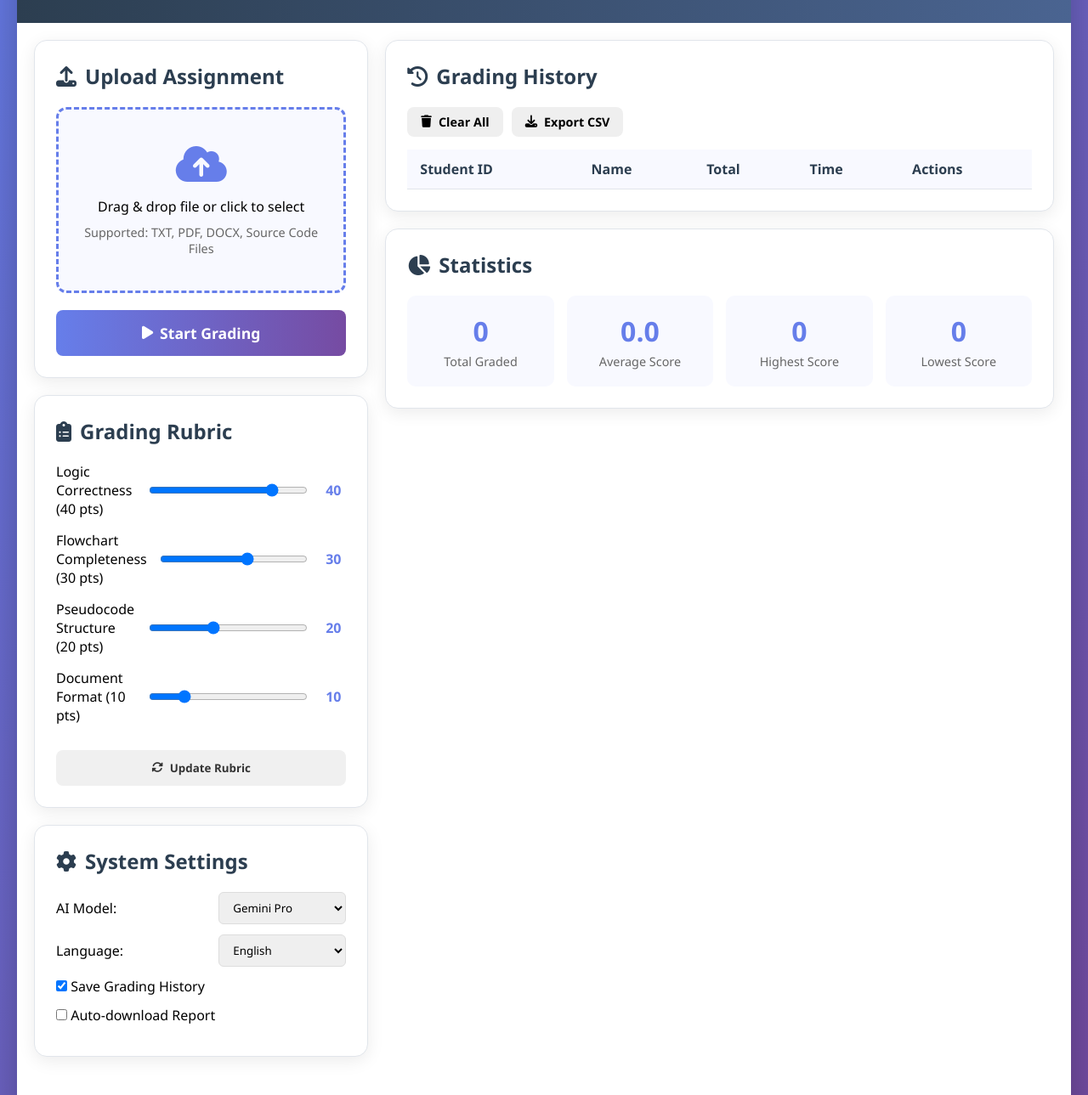
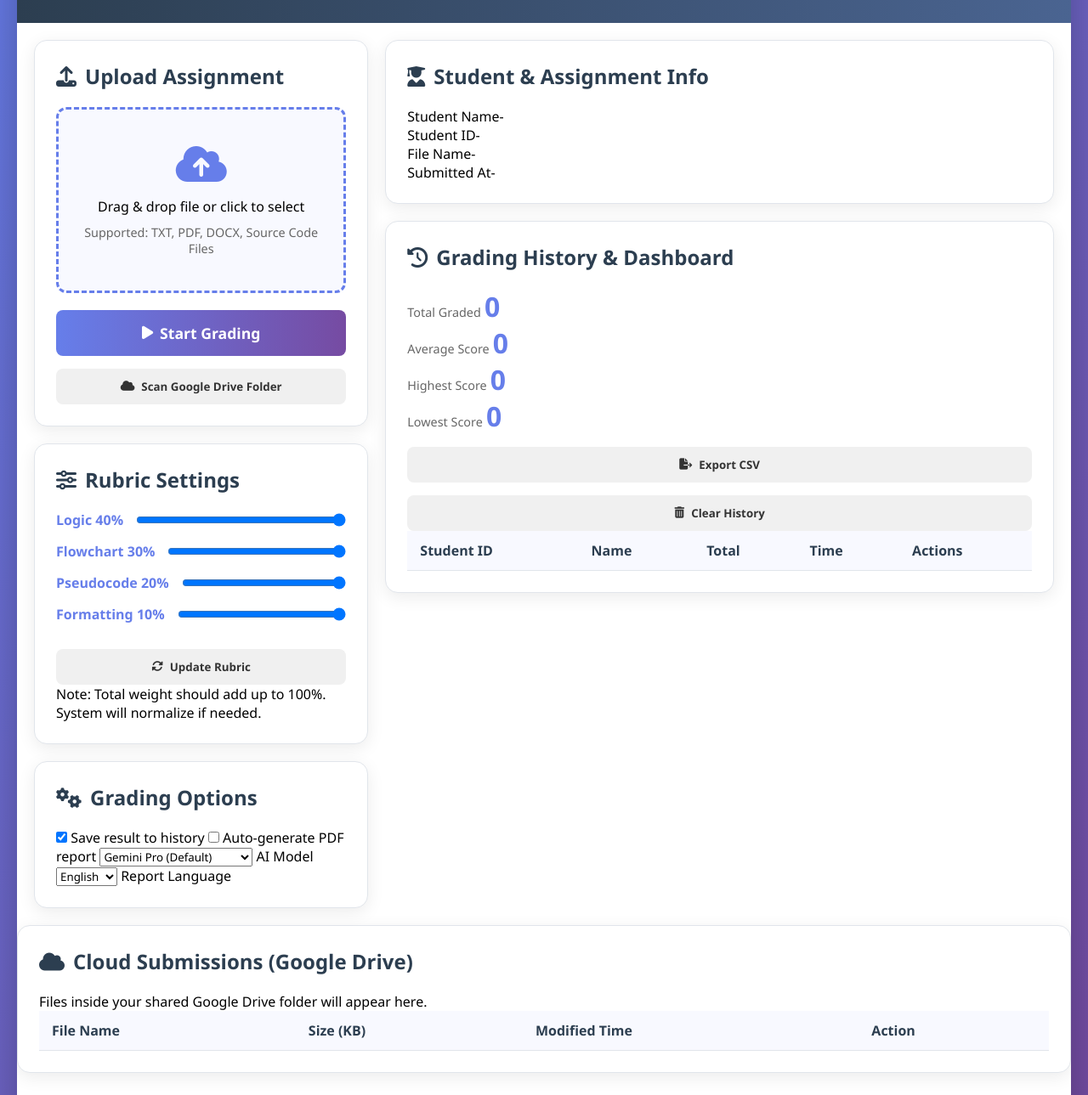
Before and after one commit to xuepu4327-code/autoassess, a plain HTML site: page index.html in a window 1280 px wide. Shown: the part 151-1440 px from the top of the page at 85% size. Drawn offline with nearby package versions, Linux system fonts and the light colour scheme.

Commit message:
index.html

```diff
--- a/index.html
+++ b/index.html
@@ -16,7 +16,6 @@
             <p class="subtitle">Automated Programming Logic Assignment Evaluation System</p>
         </header>
 
-        <!-- Main Content -->
         <div class="main-content">
             <!-- Left Panel: Upload & Settings -->
             <div class="left-panel">
@@ -28,160 +27,195 @@
                         <input type="file" id="fileInput" accept=".txt,.pdf,.docx,.py,.java,.cpp">
                         <p class="file-info">Supported: TXT, PDF, DOCX, Source Code Files</p>
                     </div>
+                    <!-- 本地上传评分 -->
                     <button class="btn-primary" onclick="processFile()" id="processBtn">
                         <i class="fas fa-play"></i> Start Grading
+                    </button>
+                    <!-- 真正连 Google Drive 的按钮 -->
+                    <button class="btn-secondary" onclick="scanDriveFolder()" id="cloudScanBtn">
+                        <i class="fas fa-cloud"></i> Scan Google Drive Folder
                     </button>
                 </div>
 
                 <div class="card">
-                    <h2><i class="fas fa-clipboard-list"></i> Grading Rubric</h2>
-                    <div class="rubric-item">
-                        <label>Logic Correctness (40 pts)</label>
-                        <input type="range" id="logicWeight" min="0" max="50" value="40">
-                        <span id="logicValue">40</span>
-                    </div>
-                    <div class="rubric-item">
-                        <label>Flowchart Completeness (30 pts)</label>
-                        <input type="range" id="flowchartWeight" min="0" max="50" value="30">
-                        <span id="flowchartValue">30</span>
-                    </div>
-                    <div class="rubric-item">
-                        <label>Pseudocode Structure (20 pts)</label>
-                        <input type="range" id="pseudocodeWeight" min="0" max="50" value="20">
-                        <span id="pseudocodeValue">20</span>
-                    </div>
-                    <div class="rubric-item">
-                        <label>Document Format (10 pts)</label>
-                        <input type="range" id="formattingWeight" min="0" max="50" value="10">
-                        <span id="formattingValue">10</span>
+                    <h2><i class="fas fa-sliders-h"></i> Rubric Settings</h2>
+                    <div class="rubric-settings">
+                        <div class="rubric-item">
+                            <div class="rubric-label">
+                                <span>Logic</span>
+                                <span class="rubric-weight" id="logicWeightLabel">40%</span>
+                            </div>
+                            <input type="range" id="logicWeight" min="0" max="40" value="40">
+                        </div>
+                        <div class="rubric-item">
+                            <div class="rubric-label">
+                                <span>Flowchart</span>
+                                <span class="rubric-weight" id="flowchartWeightLabel">30%</span>
+                            </div>
+                            <input type="range" id="flowchartWeight" min="0" max="30" value="30">
+                        </div>
+                        <div class="rubric-item">
+                            <div class="rubric-label">
+                                <span>Pseudocode</span>
+                                <span class="rubric-weight" id="pseudocodeWeightLabel">20%</span>
+                            </div>
+                            <input type="range" id="pseudocodeWeight" min="0" max="20" value="20">
+                        </div>
+                        <div class="rubric-item">
+                            <div class="rubric-label">
+                                <span>Formatting</span>
+                                <span class="rubric-weight" id="formattingWeightLabel">10%</span>
+                            </div>
+                            <input type="range" id="formattingWeight" min="0" max="10" value="10">
+                        </div>
                     </div>
                     <button class="btn-secondary" onclick="updateRubric()">
                         <i class="fas fa-sync-alt"></i> Update Rubric
                     </button>
+                    <p class="rubric-note">Note: Total weight should add up to 100%. System will normalize if needed.</p>
                 </div>
 
                 <div class="card">
-                    <h2><i class="fas fa-cog"></i> System Settings</h2>
-                    <div class="setting-item">
-                        <label>AI Model:</label>
-                        <select id="aiModel">
-                            <option value="gemini-pro">Gemini Pro</option>
-                            <option value="gemini-pro-vision">Gemini Pro Vision</option>
-                        </select>
-                    </div>
-                    <div class="setting-item">
-                        <label>Language:</label>
-                        <select id="language">
-                            <option value="en">English</option>
-                            <option value="zh-TW">繁體中文</option>
-                        </select>
-                    </div>
-                    <div class="setting-item">
-                        <label><input type="checkbox" id="saveHistory" checked> Save Grading History</label>
-                    </div>
-                    <div class="setting-item">
-                        <label><input type="checkbox" id="autoDownload"> Auto-download Report</label>
+                    <h2><i class="fas fa-cogs"></i> Grading Options</h2>
+                    <div class="options-grid">
+                        <label class="option-item">
+                            <input type="checkbox" id="saveHistory" checked>
+                            <span>Save result to history</span>
+                        </label>
+                        <label class="option-item">
+                            <input type="checkbox" id="autoDownload">
+                            <span>Auto-generate PDF report</span>
+                        </label>
+                        <label class="option-item">
+                            <select id="aiModel">
+                                <option value="gemini-pro">Gemini Pro (Default)</option>
+                                <option value="mock">Demo Mode (No API Key)</option>
+                            </select>
+                            <span>AI Model</span>
+                        </label>
+                        <label class="option-item">
+                            <select id="language">
+                                <option value="en">English</option>
+                                <option value="zh">Chinese</option>
+                            </select>
+                            <span>Report Language</span>
+                        </label>
                     </div>
                 </div>
             </div>
 
-            <!-- Right Panel: Results Display -->
+            <!-- Right Panel: Results & History -->
             <div class="right-panel">
-                <div class="card result-card" id="resultCard" style="display: none;">
-                    <h2><i class="fas fa-chart-bar"></i> Grading Results</h2>
-
-                    <div class="student-info">
+                <!-- Student & File Info -->
+                <div class="card">
+                    <h2><i class="fas fa-user-graduate"></i> Student & Assignment Info</h2>
+                    <div class="info-grid">
                         <div class="info-item">
-                            <span class="label">Student Name:</span>
-                            <span id="studentName" class="value">-</span>
+                            <span class="info-label">Student Name</span>
+                            <span class="info-value" id="studentName">-</span>
                         </div>
                         <div class="info-item">
-                            <span class="label">Student ID:</span>
-                            <span id="studentId" class="value">-</span>
+                            <span class="info-label">Student ID</span>
+                            <span class="info-value" id="studentId">-</span>
                         </div>
                         <div class="info-item">
-                            <span class="label">Submission Time:</span>
-                            <span id="submitTime" class="value">-</span>
+                            <span class="info-label">File Name</span>
+                            <span class="info-value" id="fileName">-</span>
                         </div>
                         <div class="info-item">
-                            <span class="label">File Name:</span>
-                            <span id="fileName" class="value">-</span>
+                            <span class="info-label">Submitted At</span>
+                            <span class="info-value" id="submitTime">-</span>
                         </div>
                     </div>
+                </div>
 
-                    <div class="scores-container">
-                        <div class="score-box">
-                            <div class="score-title">Logic</div>
-                            <div class="score-number" id="logicScore">0</div>
-                            <div class="score-max">/40</div>
+                <!-- Evaluation Result -->
+                <div class="card" id="resultCard" style="display: none;">
+                    <h2><i class="fas fa-clipboard-check"></i> Evaluation Result</h2>
+                    <div class="score-grid">
+                        <div class="score-item">
+                            <span class="score-label">Logic</span>
                             <div class="score-bar">
                                 <div class="score-fill" id="logicBar"></div>
                             </div>
+                            <span class="score-value" id="logicScore">0</span> / 40
                         </div>
-                        <div class="score-box">
-                            <div class="score-title">Flowchart</div>
-                            <div class="score-number" id="flowchartScore">0</div>
-                            <div class="score-max">/30</div>
+                        <div class="score-item">
+                            <span class="score-label">Flowchart</span>
                             <div class="score-bar">
                                 <div class="score-fill" id="flowchartBar"></div>
                             </div>
+                            <span class="score-value" id="flowchartScore">0</span> / 30
                         </div>
-                        <div class="score-box">
-                            <div class="score-title">Pseudocode</div>
-                            <div class="score-number" id="pseudocodeScore">0</div>
-                            <div class="score-max">/20</div>
+                        <div class="score-item">
+                            <span class="score-label">Pseudocode</span>
                             <div class="score-bar">
                                 <div class="score-fill" id="pseudocodeBar"></div>
                             </div>
+                            <span class="score-value" id="pseudocodeScore">0</span> / 20
                         </div>
-                        <div class="score-box">
-                            <div class="score-title">Format</div>
-                            <div class="score-number" id="formattingScore">0</div>
-                            <div class="score-max">/10</div>
+                        <div class="score-item">
+                            <span class="score-label">Formatting</span>
                             <div class="score-bar">
                                 <div class="score-fill" id="formattingBar"></div>
                             </div>
+                            <span class="score-value" id="formattingScore">0</span> / 10
                         </div>
                     </div>
 
                     <div class="total-score">
-                        <div class="total-label">Total Score</div>
-                        <div class="total-number" id="totalScore">0</div>
-                        <div class="total-max">/100</div>
+                        <span>Total Score</span>
+                        <span class="total-value" id="totalScore">0 / 100</span>
                     </div>
 
                     <div class="feedback-section">
-                        <h3><i class="fas fa-comment-dots"></i> AI Feedback</h3>
-                        <div class="feedback-content" id="feedbackText">
-                            Waiting for grading results...
-                        </div>
+                        <h3><i class="fas fa-comments"></i> AI Feedback</h3>
+                        <pre id="feedbackText" class="feedback-text">No feedback yet.</pre>
                     </div>
 
-                    <div class="action-buttons">
+                    <div class="result-actions">
+                        <button class="btn-secondary" onclick="resetAssessment()">
+                            <i class="fas fa-redo"></i> Reset
+                        </button>
                         <button class="btn-success" onclick="generatePDF()">
                             <i class="fas fa-file-pdf"></i> Download PDF Report
-                        </button>
-                        <button class="btn-info" onclick="saveToHistory()">
-                            <i class="fas fa-save"></i> Save to History
-                        </button>
-                        <button class="btn-warning" onclick="resetAssessment()">
-                            <i class="fas fa-redo"></i> Regrade
                         </button>
                     </div>
                 </div>
 
-                <div class="card history-card">
-                    <h2><i class="fas fa-history"></i> Grading History</h2>
-                    <div class="history-controls">
-                        <button class="btn-small" onclick="clearHistory()">
-                            <i class="fas fa-trash"></i> Clear All
+                <!-- History & Dashboard -->
+                <div class="card">
+                    <h2><i class="fas fa-history"></i> Grading History & Dashboard</h2>
+                    <div class="dashboard-grid">
+                        <div class="stat-card">
+                            <span class="stat-label">Total Graded</span>
+                            <span class="stat-value" id="statTotal">0</span>
+                        </div>
+                        <div class="stat-card">
+                            <span class="stat-label">Average Score</span>
+                            <span class="stat-value" id="statAverage">0</span>
+                        </div>
+                        <div class="stat-card">
+                            <span class="stat-label">Highest Score</span>
+                            <span class="stat-value" id="statHighest">0</span>
+                        </div>
+                        <div class="stat-card">
+                            <span class="stat-label">Lowest Score</span>
+                            <span class="stat-value" id="statLowest">0</span>
+                        </div>
+                    </div>
+
+                    <div class="history-actions">
+                        <button class="btn-secondary" onclick="exportHistory()">
+                            <i class="fas fa-file-export"></i> Export CSV
                         </button>
-                        <button class="btn-small" onclick="exportHistory()">
-                            <i class="fas fa-download"></i> Export CSV
+                        <button class="btn-secondary" onclick="clearHistory()">
+                            <i class="fas fa-trash-alt"></i> Clear History
                         </button>
                     </div>
-                    <div class="table-container">
-                        <table id="historyTable">
+
+                    <div class="history-table-wrapper">
+                        <table class="history-table">
                             <thead>
                                 <tr>
                                     <th>Student ID</th>
@@ -192,40 +226,39 @@
                                 </tr>
                             </thead>
                             <tbody id="historyBody">
-                                <!-- History will be populated dynamically -->
+                                <!-- History rows will be inserted here -->
                             </tbody>
                         </table>
-                    </div>
-                </div>
-
-                <div class="card stats-card">
-                    <h2><i class="fas fa-chart-pie"></i> Statistics</h2>
-                    <div class="stats-container">
-                        <div class="stat-item">
-                            <div class="stat-value" id="totalAssessments">0</div>
-                            <div class="stat-label">Total Graded</div>
-                        </div>
-                        <div class="stat-item">
-                            <div class="stat-value" id="avgScore">0.0</div>
-                            <div class="stat-label">Average Score</div>
-                        </div>
-                        <div class="stat-item">
-                            <div class="stat-value" id="highestScore">0</div>
-                            <div class="stat-label">Highest Score</div>
-                        </div>
-                        <div class="stat-item">
-                            <div class="stat-value" id="lowestScore">0</div>
-                            <div class="stat-label">Lowest Score</div>
-                        </div>
                     </div>
                 </div>
             </div>
         </div>
 
-        <!-- Loading Overlay -->
+        <!-- Cloud Submissions (Google Drive) -->
+        <div class="card cloud-card">
+            <h2><i class="fas fa-cloud"></i> Cloud Submissions (Google Drive)</h2>
+            <p class="small-text">Files inside your shared Google Drive folder will appear here.</p>
+            <div class="table-container">
+                <table id="cloudFilesTable">
+                    <thead>
+                        <tr>
+                            <th>File Name</th>
+                            <th>Size (KB)</th>
+                            <th>Modified Time</th>
+                            <th>Action</th>
+                        </tr>
+                    </thead>
+                    <tbody id="cloudFilesBody">
+                        <!-- Cloud files will be loaded here -->
+                    </tbody>
+                </table>
+            </div>
+        </div>
+
+        <!-- Loader Overlay -->
         <div class="loader-overlay" id="loaderOverlay">
-            <div class="loader-content">
-                <div class="loader-spinner"></div>
+            <div class="loader-card">
+                <div class="spinner"></div>
                 <p>AI is grading, please wait...</p>
                 <p class="loader-sub">Analyzing programming logic</p>
             </div>
```
